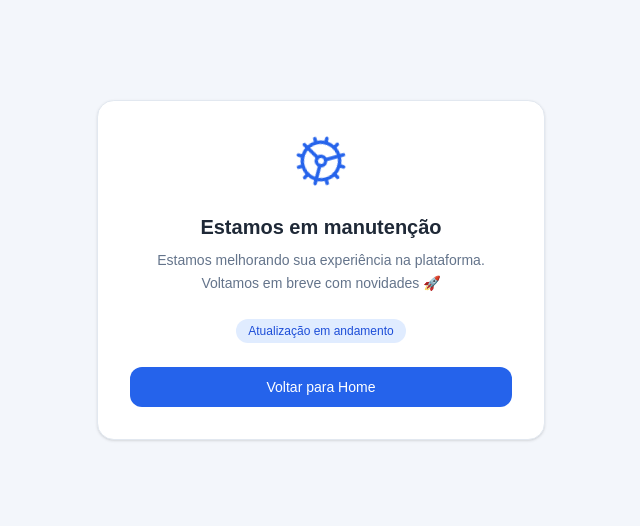
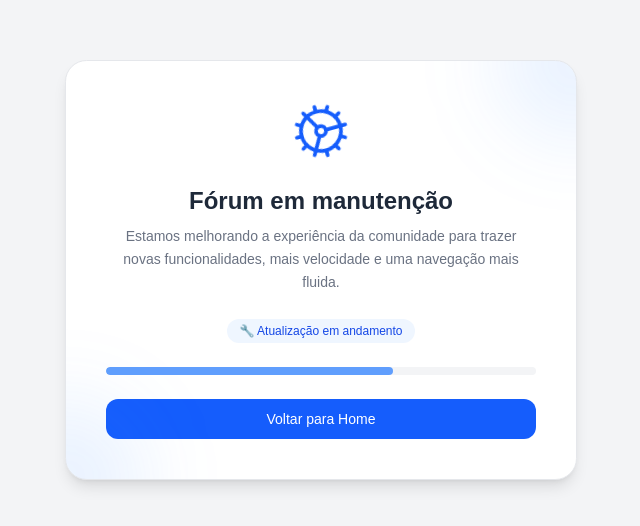
Before and after one commit to GeymersonCamara/Agendador-de-Tarefas, a React (Vite) app: page /forum in a window 1280 px wide. Shown: the part 130-656 px from the top of the page, without its empty margins (319-959 px from the left). Built offline with nearby package versions, Linux system fonts and the light colour scheme.

Commit message:
ajustes na pagina de manutenção.

```diff
--- a/src/pages/forum.tsx
+++ b/src/pages/forum.tsx
@@ -2,38 +2,47 @@ import { Cog } from "lucide-react";
 
 export function Forum() {
   return (
-    <div className="min-h-screen bg-background flex items-center justify-center px-4">
+    <div className="min-h-screen bg-gray-100 flex items-center justify-center p-6">
 
       {/* Card principal */}
-      <div className="bg-card border border-border shadow-sm rounded-xl max-w-md w-full p-8 text-center">
+      <div className="bg-white border border-gray-200 shadow-lg rounded-2xl max-w-lg w-full p-10 text-center relative overflow-hidden">
 
-        {/* Ícone animado */}
+        {/* glow decorativo */}
+        <div className="absolute -top-20 -right-20 w-40 h-40 bg-blue-500/10 rounded-full blur-2xl" />
+        <div className="absolute -bottom-20 -left-20 w-40 h-40 bg-blue-500/10 rounded-full blur-2xl" />
+
+        {/* Ícone */}
         <div className="flex justify-center mb-6">
-          <div className="text-primary animate-spin-slow">
-            <Cog size={56} strokeWidth={1.5} />
+          <div className="text-blue-600 animate-spin-slow">
+            <Cog size={60} strokeWidth={1.5} />
           </div>
         </div>
 
         {/* Título */}
-        <h1 className="text-xl font-semibold text-foreground mb-2">
-          Estamos em manutenção
+        <h1 className="text-2xl font-bold text-gray-800 mb-2">
+          Fórum em manutenção
         </h1>
 
-        {/* Descrição */}
-        <p className="text-sm text-muted-foreground mb-6 leading-relaxed">
-          Estamos melhorando sua experiência na plataforma.
-          Voltamos em breve com novidades 🚀
+        {/* Subtítulo */}
+        <p className="text-sm text-gray-500 mb-6 leading-relaxed">
+          Estamos melhorando a experiência da comunidade para trazer novas funcionalidades,
+          mais velocidade e uma navegação mais fluida.
         </p>
 
-        {/* Status badge */}
-        <div className="inline-flex items-center gap-2 bg-accent text-accent-foreground px-3 py-1 rounded-full text-xs mb-6">
-          Atualização em andamento
+        {/* Status */}
+        <div className="inline-flex items-center gap-2 bg-blue-50 text-blue-700 px-3 py-1 rounded-full text-xs mb-6">
+          🔧 Atualização em andamento
+        </div>
+
+        {/* Progress visual */}
+        <div className="w-full h-2 bg-gray-100 rounded-full overflow-hidden mb-6">
+          <div className="h-full w-2/3 bg-blue-500 animate-pulse rounded-full" />
         </div>
 
         {/* Botão */}
         <button
-          onClick={() => window.location.href = "/"}
-          className="w-full bg-primary text-primary-foreground py-2.5 rounded-lg text-sm font-medium hover:opacity-90 transition"
+          onClick={() => window.location.href = "/home"}
+          className="w-full bg-blue-600 text-white py-2.5 rounded-lg text-sm font-medium hover:bg-blue-700 transition"
         >
           Voltar para Home
         </button>
--- a/src/pages/home.tsx
+++ b/src/pages/home.tsx
@@ -195,10 +195,6 @@ function removeFile(index: number) {
                   <p className="text-sm text-gray-500">Carregando posts...</p>
                 ) : (
                   posts.map((post, i) => (
-                    console.log("COMPARE:", {
-                      local: localStorage.getItem("userId"),
-                      post: post.author?.id,
-                    }),
                       <div
                         key={i}
                         className="border rounded-lg p-3 hover:bg-gray-50 transition"
@@ -468,7 +464,6 @@ function removeFile(index: number) {
                 <button
                   onClick={async () => {
                     const token = localStorage.getItem("token");
-                    console.log("TOKEN:", token);
 
                     try {
                       await fetch("http://localhost:3000/posts", {
```
